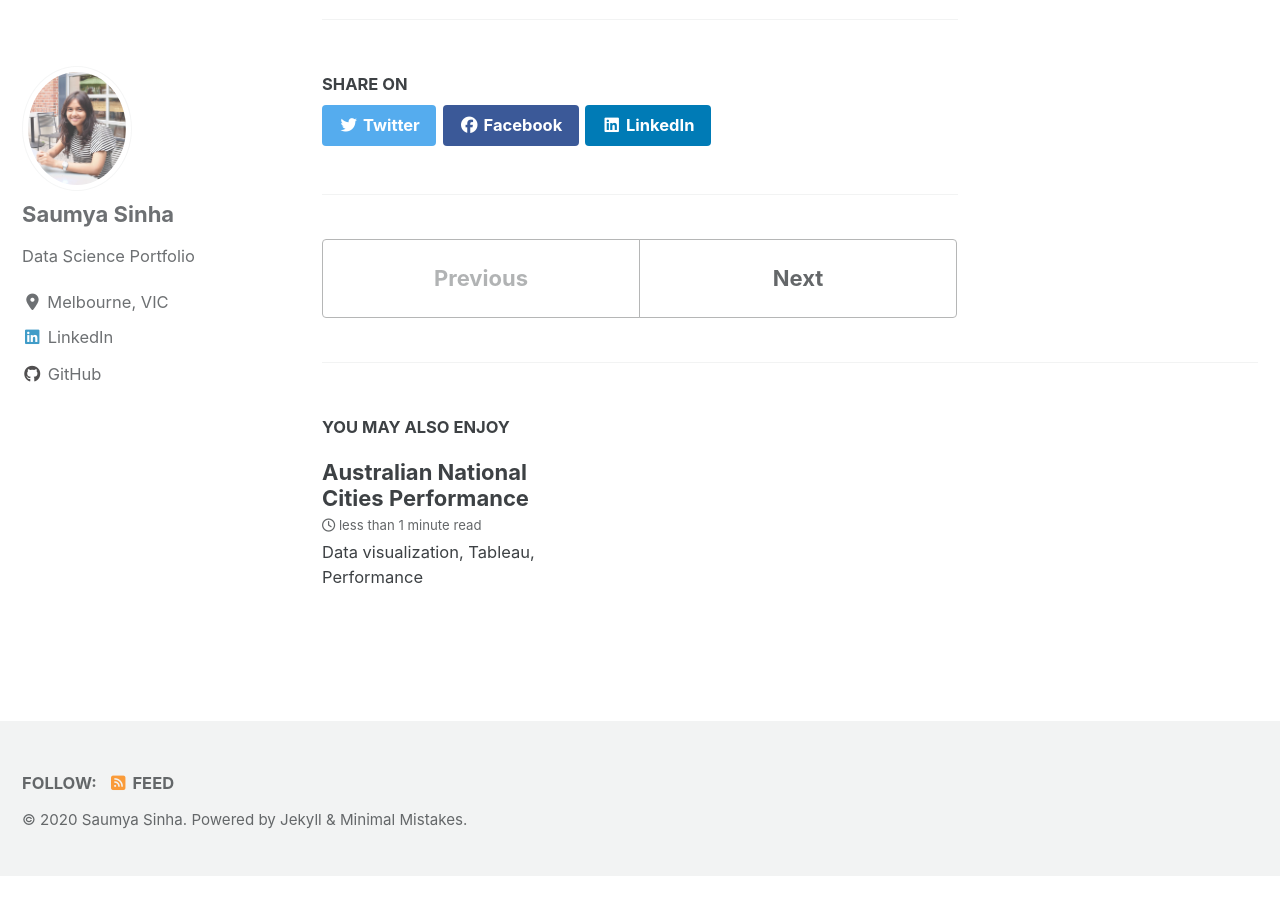
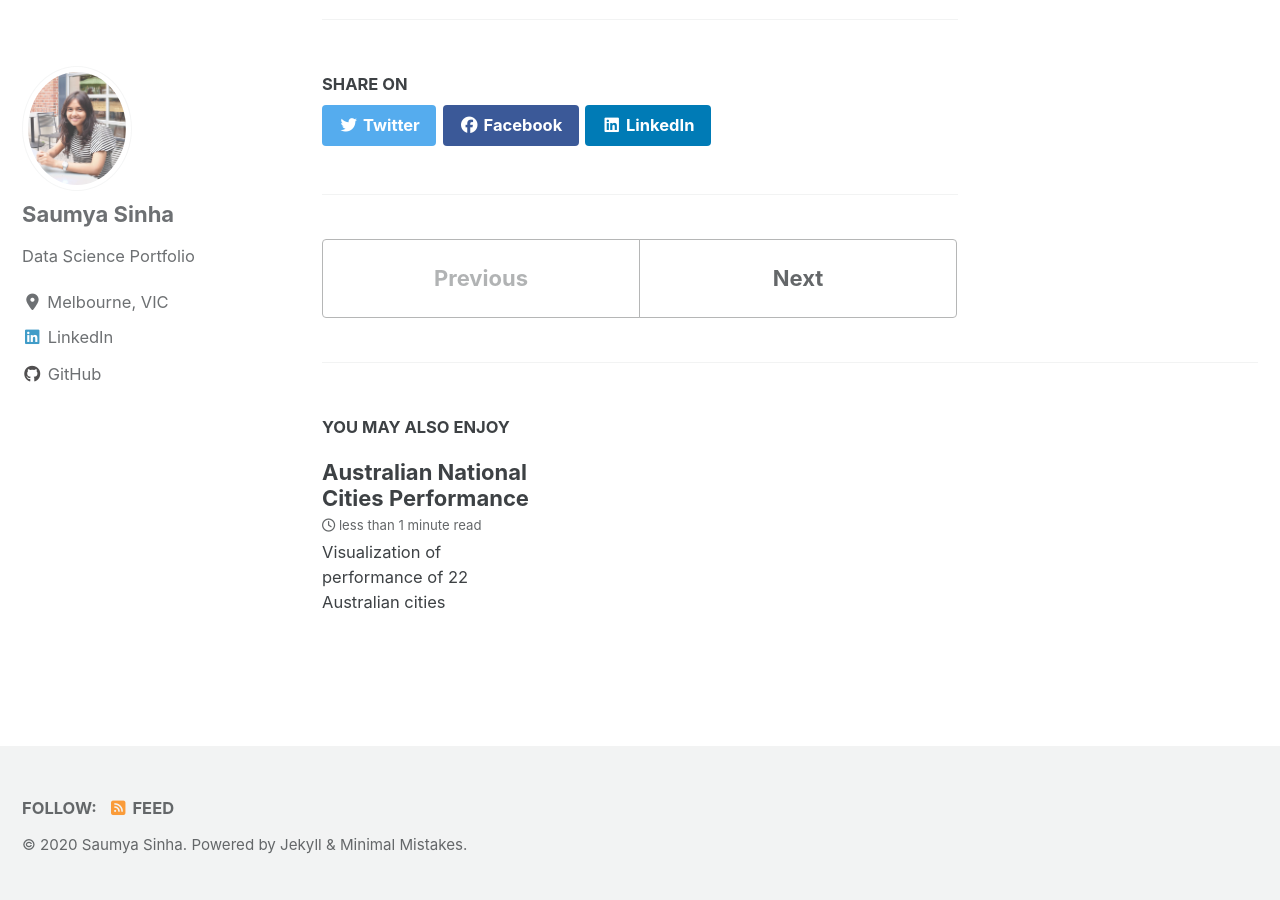
Before and after one commit to sinhasaumya/sinhasaumya.github.io, a Jekyll site: the page built from _posts/2020-05-23-test-project.md, in a window 1280 px wide and 900 px high, scrolled down 843 px. Built offline with Jekyll 4.4.1, drawn with Linux system fonts in a browser that asks for light colours; cached includes are drawn as plain includes; nearby versions of some CDN libraries; before the commit the page ends 1719 px from its top, so only the background shows below that.

Commit message:
making changes to the post again

```diff
--- a/_posts/2020-05-23-test-project.md
+++ b/_posts/2020-05-23-test-project.md
@@ -1,6 +1,6 @@
 ---
 date: 2020-05-09
-excerpt: "COVID-19 Tracker"
+excerpt: "Presentation of COVID-19 cases across the globe"
 header: ~
 tags:
   - tableau
--- a/_posts/2020-06-23-national-cities-performance.md
+++ b/_posts/2020-06-23-national-cities-performance.md
@@ -1,6 +1,6 @@
 ---
 date: 2020-06-23
-excerpt: "Data visualization, Tableau, Performance"
+excerpt: "Visualization of performance of 22 Australian cities"
 header: ~
 tags:
   - visualization
```
